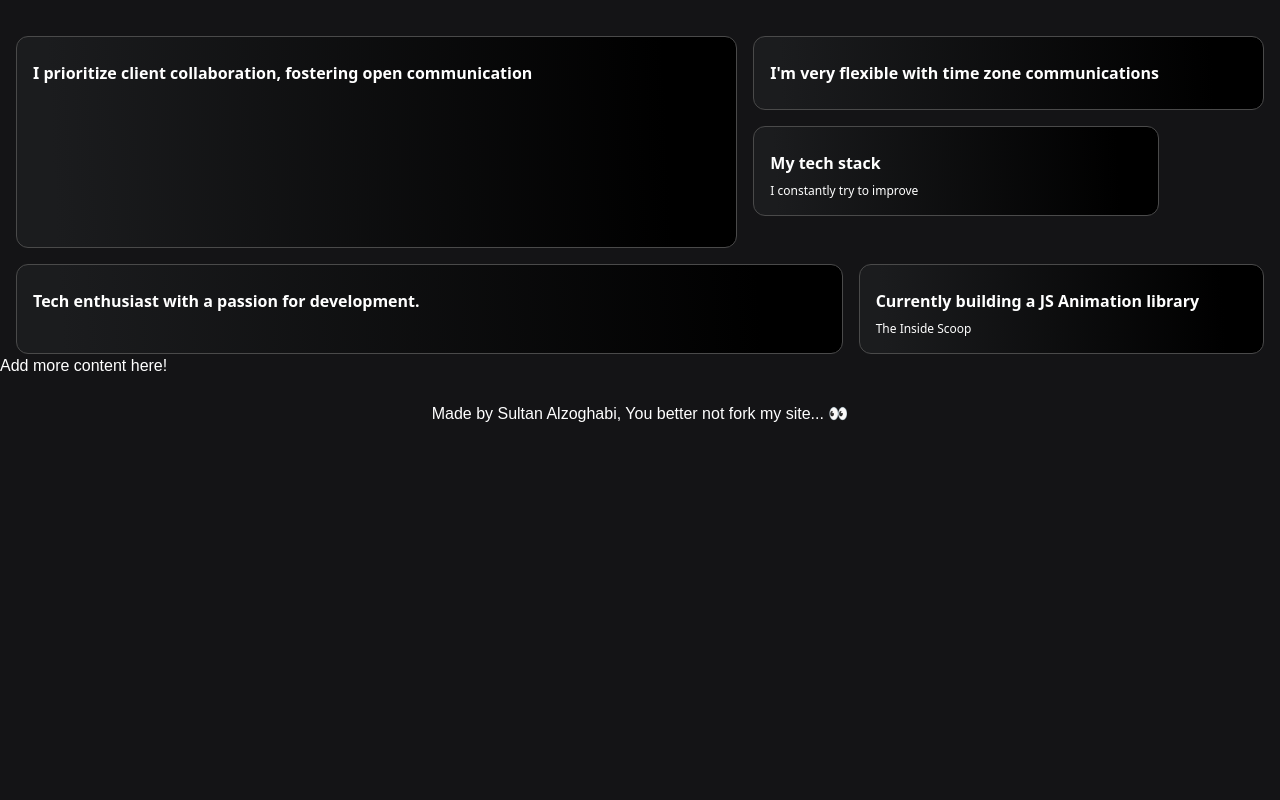
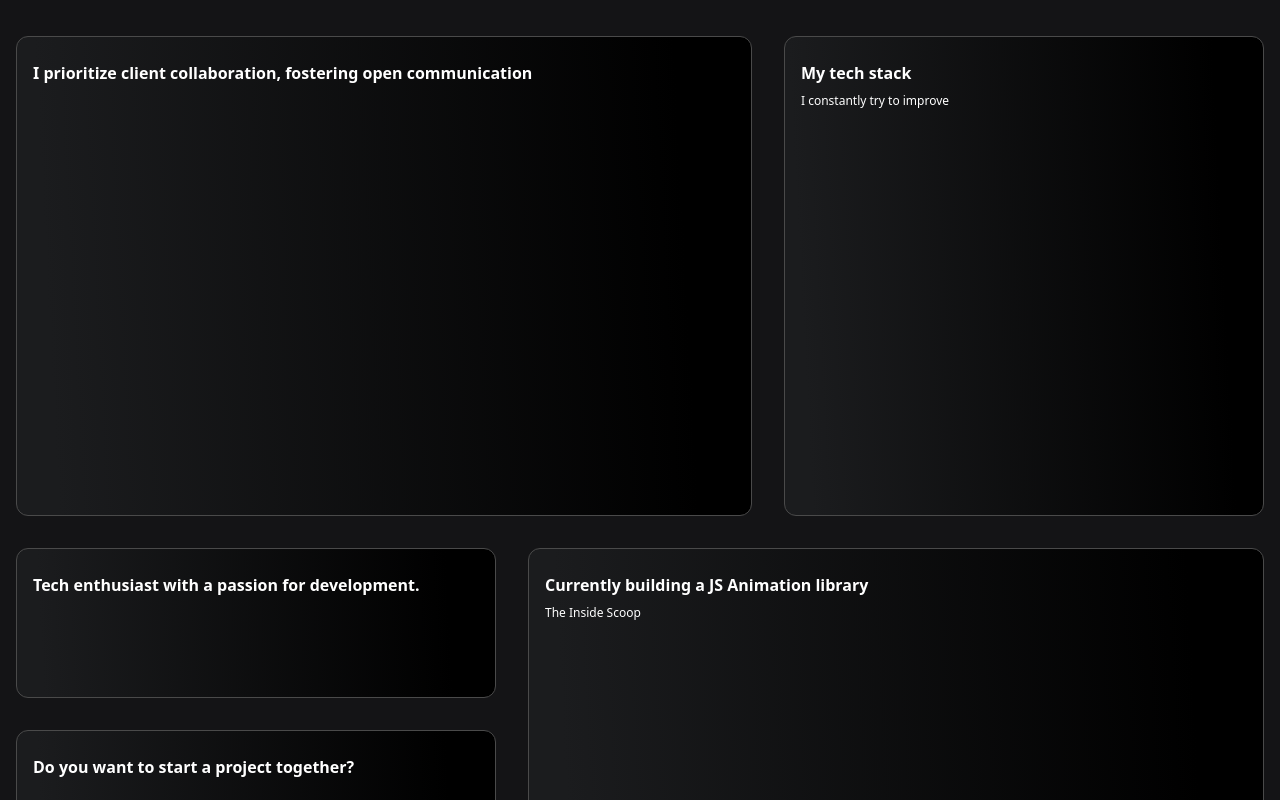
Before and after one commit to SultanAlzoghaibi/Personal-Portfolio-Next.js, a Next.js app in the folder personal/: page / in a window 1280 px wide. Shown: the part 640-1440 px from the top of the page. Before the commit the page ends 1090 px from the top, so only its background shows below. Built offline with nearby package versions, Linux system fonts and the light colour scheme; a web font is replaced by a local one.

Commit message:
v1.09 bento grid size good, playwright added

```diff
--- a/personal/src/app/component/ui/Bento-Grid.tsx
+++ b/personal/src/app/component/ui/Bento-Grid.tsx
@@ -10,8 +10,7 @@ export const BentoGrid = ({
   return (
     <div
       className={cn(
-"grid grid-cols-12 grid-rows-24 gap-4 max-w-7xl mx-auto"
-, className
+"grid grid-cols-1 md:grid-cols-6 lg:grid-cols-5 md:grid-row-7 gap-4 lg:gap-8 mx-auto", className
       )}
     >
       {children}
--- a/personal/src/app/data/datadata.ts
+++ b/personal/src/app/data/datadata.ts
@@ -3,9 +3,7 @@ export const gridItems = [
     id: 1,
     title: "I prioritize client collaboration, fostering open communication ",
     description: "",
-    className: `lg:col-span-7 lg:row-span-6
-      md:col-span-7 md:row-span-6
-      sm:col-span-6 sm:row-span-3`,
+    className: "lg:col-span-3 md:col-span-6 md:row-span-4 lg:min-h-[60vh]",
     imgClassName: "w-full h-full",
     titleClassName: "justify-end",
     img: "/b1.svg",
@@ -13,51 +11,42 @@ export const gridItems = [
   },
   {
     id: 2,
-    title: "I'm very flexible with time zone communications",
-    description: "",
-    className: `lg:col-span-5 lg:row-span-3
-      md:col-span-5 md:row-span-3
-      sm:col-span-1 sm:row-span-1`,
-    imgClassName: "",
-    titleClassName: "justify-start",
-    img: "",
-    spareImg: "",
-  },
-  {
-    id: 3,
     title: "My tech stack",
     description: "I constantly try to improve",
-    className: `lg:col-span-4 lg:row-span-1
-      md:col-span-4 md:row-span-1
-      sm:col-span-1 sm:row-span-1`,
+    className: "lg:col-span-2 md:col-span-3 md:row-span-4 lg:min-h-[60vh]", // Stays the same
     imgClassName: "",
     titleClassName: "justify-center",
     img: "",
     spareImg: "",
   },
   {
-    id: 4,
+    id: 3,
     title: "Tech enthusiast with a passion for development.",
     description: "",
-    className: `lg:col-span-8 lg:row-span-1
-      md:col-span-8 md:row-span-2
-      sm:col-span-1 sm:row-span-1`,
+    className: "lg:col-span-2 md:col-span-3 md:row-span-2 lg:min-h-[150px] md:min-h-[180px]", // Increased min height
     imgClassName: "",
     titleClassName: "justify-start",
     img: "/grid.svg",
     spareImg: "/b4.svg",
   },
   {
-    id: 5,
+    id: 4,
     title: "Currently building a JS Animation library",
     description: "The Inside Scoop",
-    className: `lg:col-span-4 lg:row-span-1
-      md:col-span-4 md:row-span-1
-      sm:col-span-1 sm:row-span-1`,
+    className: "md:col-span-3 md:row-span-3 lg:min-h-[300px] md:min-h-[250px]", // Adjusted height for id: 4
     imgClassName: "absolute right-0 bottom-0 md:w-96 w-60",
     titleClassName: "justify-center md:justify-start lg:justify-center",
     img: "/b5.svg",
     spareImg: "/grid.svg",
   },
-
+  {
+    id: 5,
+    title: "Do you want to start a project together?",
+    description: "",
+    className: "lg:col-span-2 md:col-span-3 md:row-span-1 lg:min-h-[150px] md:min-h-[130px]", // Explicit height for id: 5
+    imgClassName: "",
+    titleClassName: "justify-center md:max-w-full max-w-60 text-center",
+    img: "",
+    spareImg: "",
+  },
 ];
--- a/personal/src/app/page.tsx
+++ b/personal/src/app/page.tsx
@@ -33,7 +33,7 @@ export default function Home() {
       />
 
 
-
+      <div className="my-16"></div>
       {/* Future Elements */}
       <div className="relative z-10">
         <p className="text-white">Add more content here!</p>
--- a/personal/tailwind.config.ts
+++ b/personal/tailwind.config.ts
@@ -9,6 +9,9 @@ export default {
   darkMode: "class",
   theme: {
     extend: {
+        screens: {
+          xs: '320px', // Define an extra small breakpoint (optional)
+        },
       colors: {
         background: "var(--background)",
         foreground: "var(--foreground)",
```
